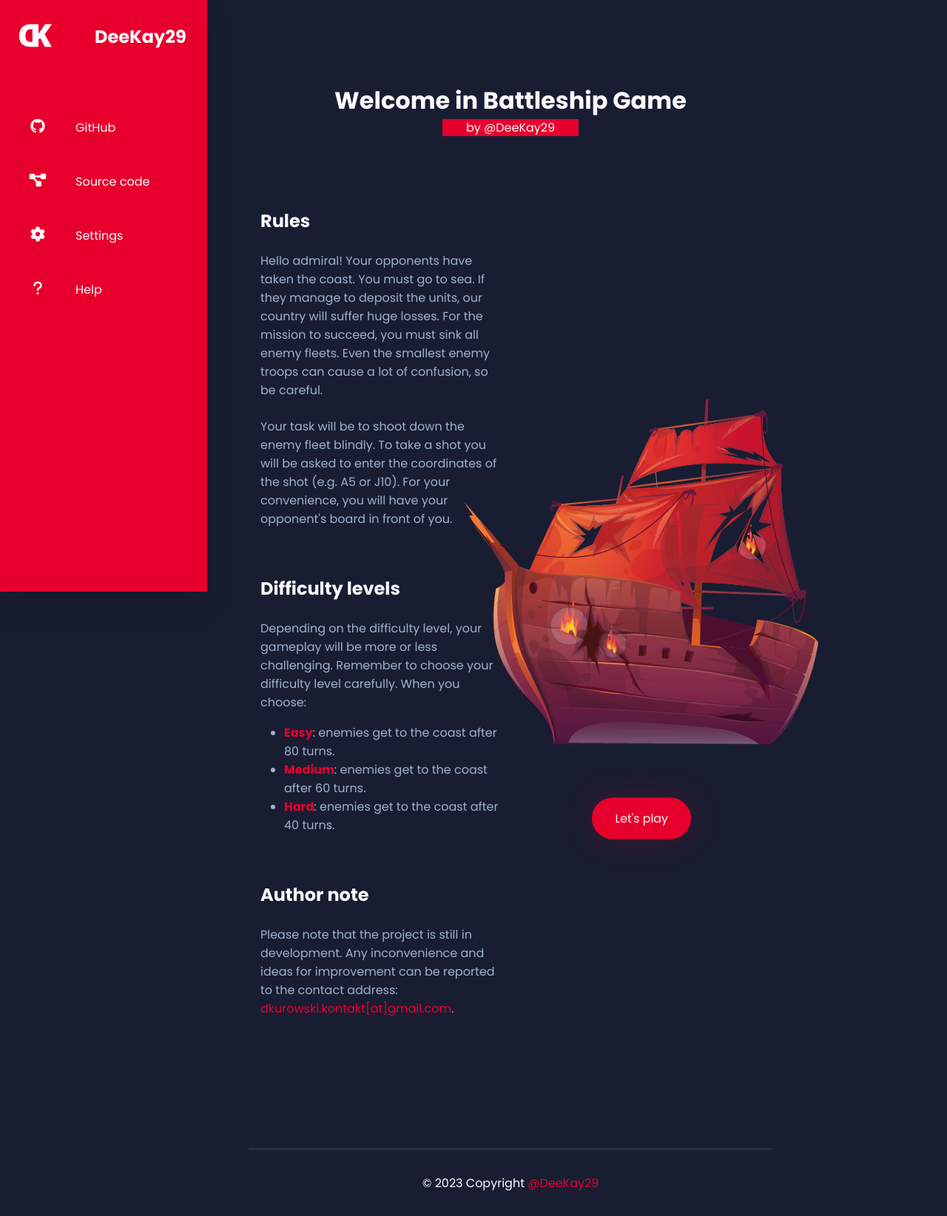
After one commit to DeeKay29/BattleshipGame, a Python web app: template templates/home.html in a window 1280 px wide. The commit adds this page. Shown: the whole page at 74% size. Run offline with Jinja, Linux system fonts and the light colour scheme; the template is opened without the code that fills it: most values are stand-ins (such as "Sample title", 1, 10 or a date in 2020); some libraries are stand-ins or nearby versions.

Commit message:
modifying file structure

```diff
--- a/ui/css/style.css
+++ b/static/css/style.css
@@ -250,7 +250,6 @@ main .ship button {
     box-shadow: 0 0 2rem 0 rgba(232, 0, 45, 1);
     animation: pulse 2s infinite;
     transition: all 0.3s;
-    width: 50%;
 }
 
 main .ship button:hover {
--- /dev/null
+++ b/templates/game.html
@@ -0,0 +1,5 @@
+{% extends "index.html" %} {% block contnet %}
+
+
+
+{% endblock %}
--- /dev/null
+++ b/templates/home.html
@@ -0,0 +1,22 @@
+{% extends "index.html" %} {% block contnet %}
+
+<div class="information">
+    <h2>Rules</h2>
+    <p>Hello admiral! Your opponents have taken the coast. You must go to sea. If they manage to deposit the units, our country will suffer huge losses. For the mission to succeed, you must sink all enemy fleets. Even the smallest enemy troops can cause a lot of confusion, so be careful.</p>
+    <p>Your task will be to shoot down the enemy fleet blindly. To take a shot you will be asked to enter the coordinates of the shot (e.g. A5 or J10). For your convenience, you will have your opponent's board in front of you.</p>
+    <h2>Difficulty levels</h2>
+    <p>Depending on the difficulty level, your gameplay will be more or less challenging. Remember to choose your difficulty level carefully. When you choose:</p>
+    <ul>
+        <li><b>Easy</b>: enemies get to the coast after 80 turns.</li>
+        <li><b>Medium</b>: enemies get to the coast after 60 turns.</li>
+        <li><b>Hard</b>: enemies get to the coast after 40 turns.</li>
+    </ul>
+    <h2>Author note</h2>
+    <p>Please note that the project is still in development. Any inconvenience and ideas for improvement can be reported to the contact address: <a href="mailto:dkurowski.kontakt@gmail.com">dkurowski.kontakt[at]gmail.com</a>.</p>
+</div>
+<div class="ship">
+    <a href="https://www.freepik.com/free-vector/pirate-ship-galleon-before-after-sea-battle-fight-sailboats-with-cannon-fire-vector-cartoon-set-wooden-ships-with-folded-sails-with-black-flag-broken-after-wreck-attack_24325871.htm#query=battleship%20game&position=49&from_view=search&track=ais" target="_blank"><img src="{{url_for('static', filename='./images/battleship.png')}}" alt="Ship" title="Image by upklyak on Freepik"></a>
+    <a href="{{url_for('views.game')}}"><button>Let's play</button></a>
+</div>
+
+{% endblock %}
--- a/ui/index.html
+++ b/templates/index.html
@@ -11,17 +11,17 @@
     <meta name="robots" content="noindex,nofollow" />
     <meta http-equiv="cache-control" content="no-cache"/>
 
-    <title>Battleship Game</title>
+    <title>{{siteName}} | {{subPageName}}</title>
 
     <link rel="stylesheet" href="https://cdnjs.cloudflare.com/ajax/libs/font-awesome/6.3.0/css/all.min.css"/>
-    <link rel="stylesheet" type="text/css" href="./css/style.css">
+    <link rel="stylesheet" type="text/css" href="{{url_for('static', filename='./css/style.css')}}">
 </head>
 <body>
     <nav>
         <ul>
             <li>
-                <a href="#" class="logo">
-                    <img src="../data/images/logo_white_wb.png" alt="DK Logo">
+                <a href="{{url_for('views.home')}}" class="logo">
+                    <img src="{{url_for('static', filename='./images/logo_white_wb.png')}}" alt="DK Logo">
                     <span class="nav-item">DeeKay29</span>
                 </a>
                 <li>
@@ -59,24 +59,8 @@
     </header>
     <main>
         <section class="container">
-            <div class="information">
-                <h2>Rules</h2>
-                <p>Hello admiral! Your opponents have taken the coast. You must go to sea. If they manage to deposit the units, our country will suffer huge losses. For the mission to succeed, you must sink all enemy fleets. Even the smallest enemy troops can cause a lot of confusion, so be careful.</p>
-                <p>Your task will be to shoot down the enemy fleet blindly. To take a shot you will be asked to enter the coordinates of the shot (e.g. A5 or J10). For your convenience, you will have your opponent's board in front of you.</p>
-                <h2>Difficulty levels</h2>
-                <p>Depending on the difficulty level, your gameplay will be more or less challenging. Remember to choose your difficulty level carefully. When you choose:</p>
-                <ul>
-                    <li><b>Easy</b>: enemies get to the coast after 80 turns.</li>
-                    <li><b>Medium</b>: enemies get to the coast after 60 turns.</li>
-                    <li><b>Hard</b>: enemies get to the coast after 40 turns.</li>
-                </ul>
-                <h2>Author note</h2>
-                <p>Please note that the project is still in development. Any inconvenience and ideas for improvement can be reported to the contact address: <a href="mailto:dkurowski.kontakt@gmail.com">dkurowski.kontakt[at]gmail.com</a>.</p>
-            </div>
-            <div class="ship">
-                <a href="https://www.freepik.com/free-vector/pirate-ship-galleon-before-after-sea-battle-fight-sailboats-with-cannon-fire-vector-cartoon-set-wooden-ships-with-folded-sails-with-black-flag-broken-after-wreck-attack_24325871.htm#query=battleship%20game&position=49&from_view=search&track=ais" target="_blank"><img src="../data/images/battleship.png" alt="Ship" title="Image by upklyak on Freepik"></a>
-                <button onclick="clearMain()">Let's play</button>
-            </div>
+            {% block contnet %}
+            {% endblock %}
         </section>
     </main>
     <footer>
@@ -84,7 +68,5 @@
             <p>&copy; 2023 Copyright <a href="https://github.com/DeeKay29" target="_blank">@DeeKay29</a></p>
         </div>
     </footer>
-    <!-- SCRIPTS -->
-    <script src="./scripts/clearMain.js"></script>
 </body>
 </html>
--- a/ui/scripts/clearMain.js
+++ /dev/null
@@ -1,3 +0,0 @@
-clearMain = () => {
-    document.getElementsByTagName('main')[0].innerHTML = ''
-}
```
Also changed, not shown: static/images/banner.png (renamed from data/images/banner.png), static/images/battleship.png (renamed from data/images/battleship.png), static/images/logo.png (renamed from data/images/logo.png), static/images/logo_white_wb.png (renamed from data/images/logo_white_wb.png).
